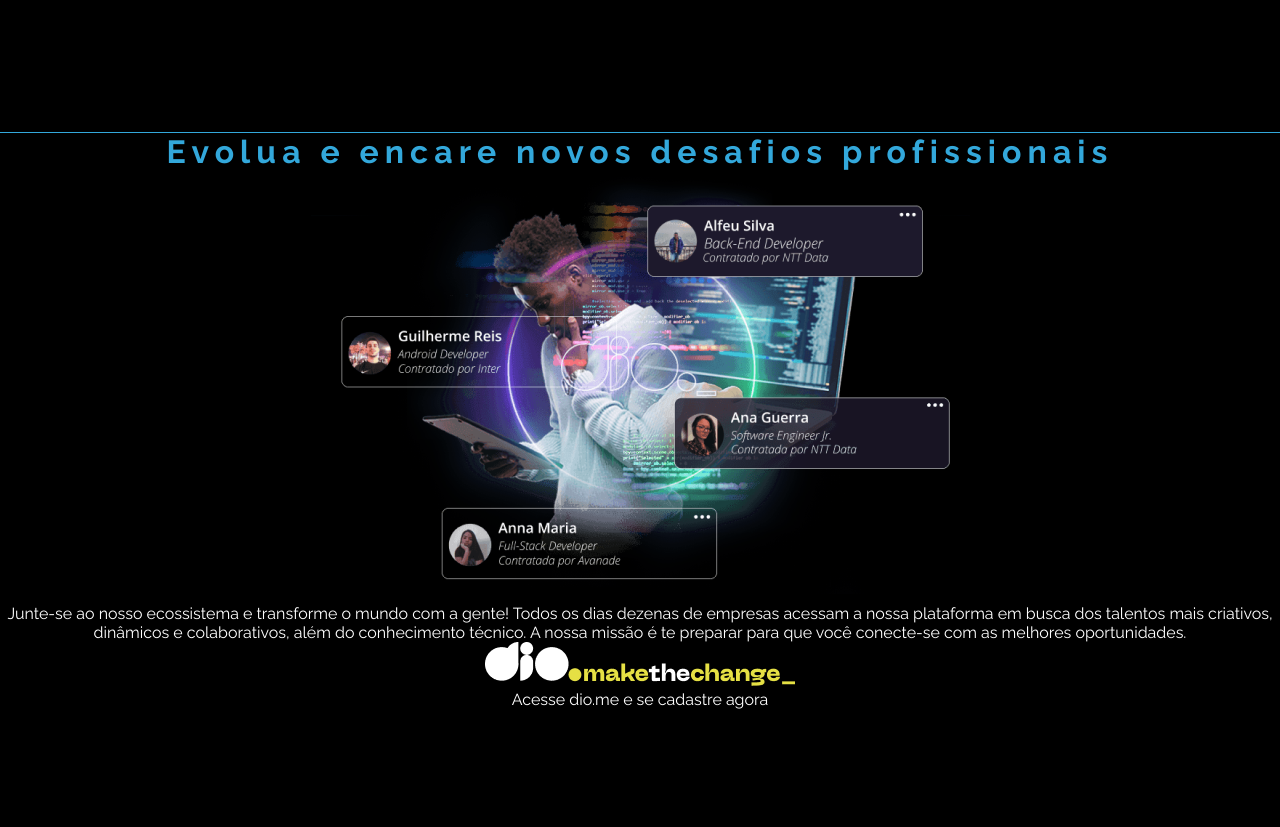
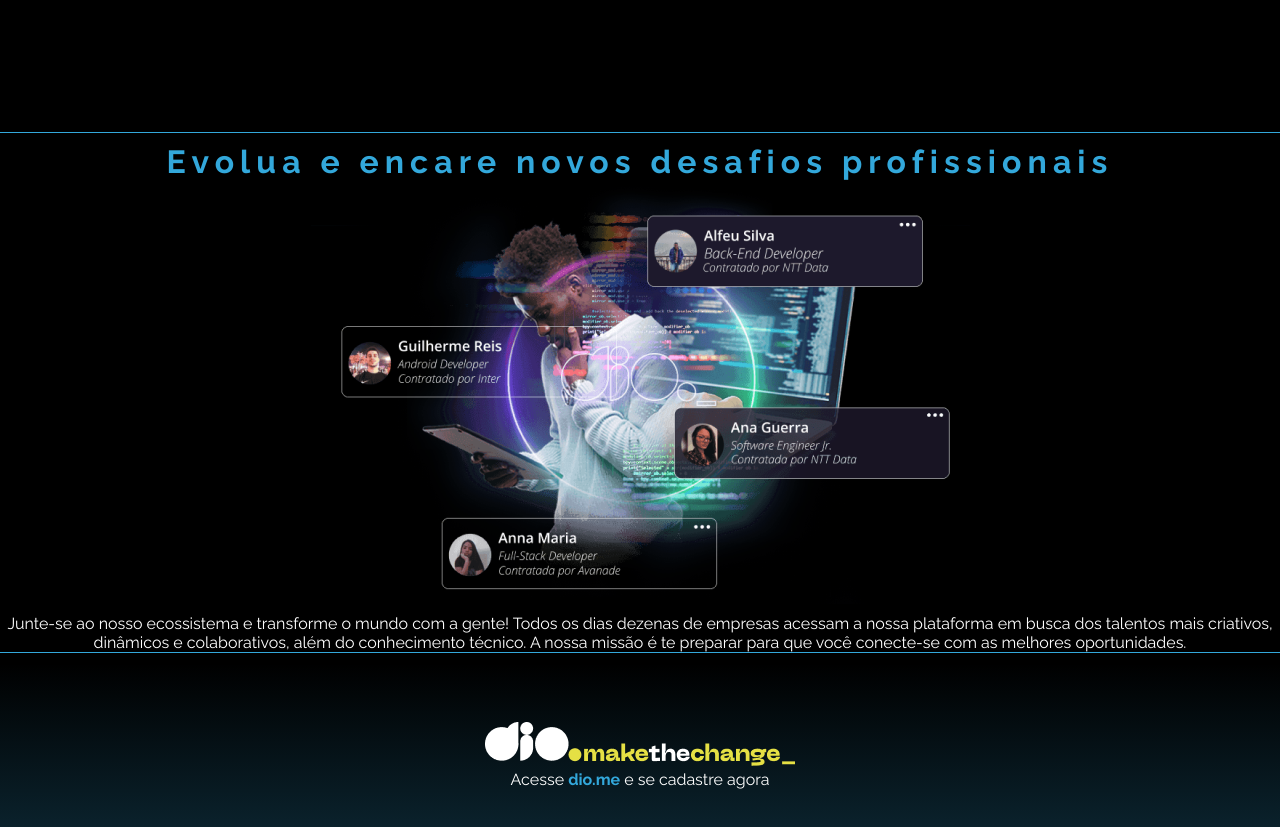
Before and after one commit to horquidia-lima/Desafio-Dio-CSS, a website built with Vite: page index.html in a window 1280 px wide. Shown: the part 1320-2147 px from the top of the page. Before the commit the page ends 2029 px from the top, so only its background shows below. Built offline with nearby package versions, Linux system fonts and the light colour scheme; files whose address does not match are found by name.

Commit message:
add style footer

```diff
--- a/src/css/base.css
+++ b/src/css/base.css
@@ -25,8 +25,6 @@
 
     display: flex;
     place-items: center;
-
-    min-height: 100vh;
 }
 
 a {
@@ -164,3 +162,24 @@
     text-shadow: 3px 2px 0px #33A8DB;
     text-transform: lowercase;
 }
+
+/*---main section professional-challenges ---*/
+
+#professional-challenges {
+    border-bottom: 1px solid #33A8DB;
+
+    margin: 10px auto;
+}
+
+
+/*---footer---*/
+
+footer {
+    background: linear-gradient(180deg, rgba(51, 168, 219, 0) 0%, rgba(51, 168, 219, 0.2) 99.99%, rgba(51, 168, 219, 0.2) 100%);
+    padding: 5.9rem 0 3.8rem 0;
+}
+
+footer a {
+    color: #33A8DB;
+    font-weight: 700;
+}
```
